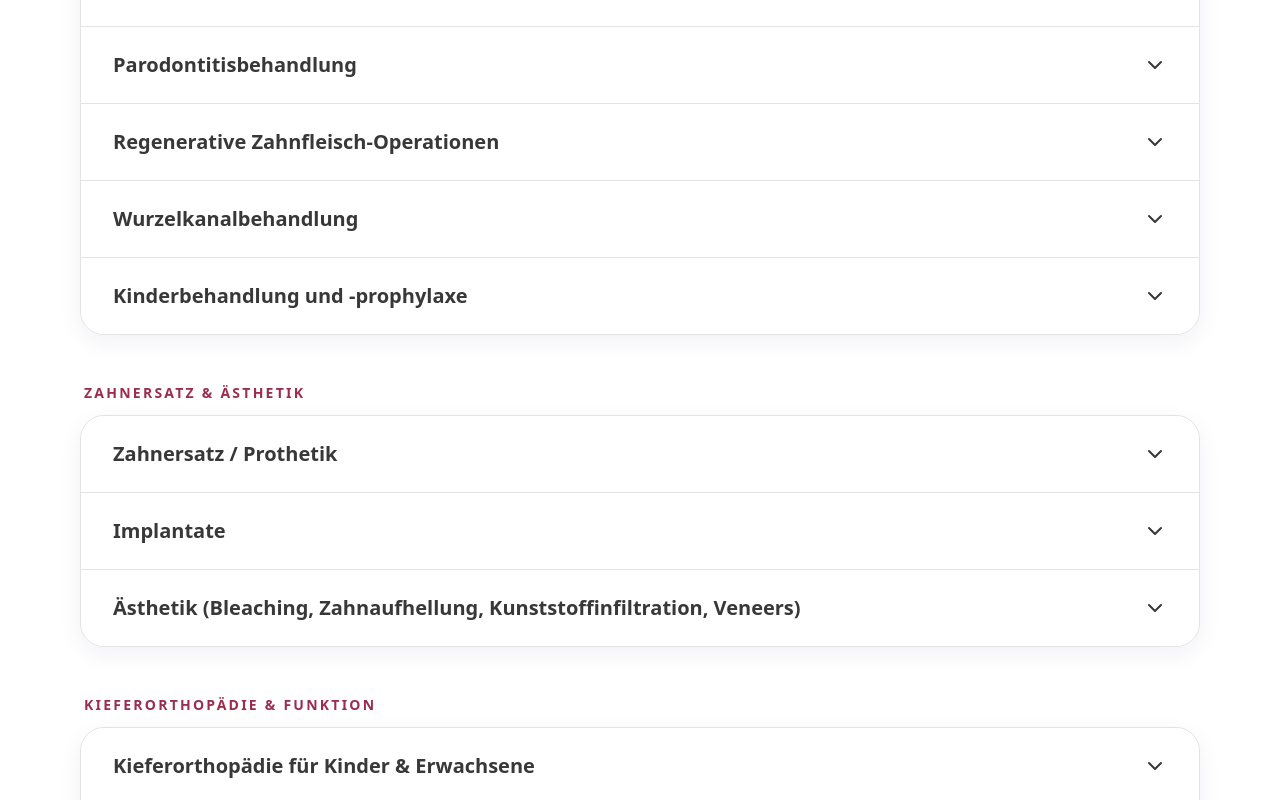
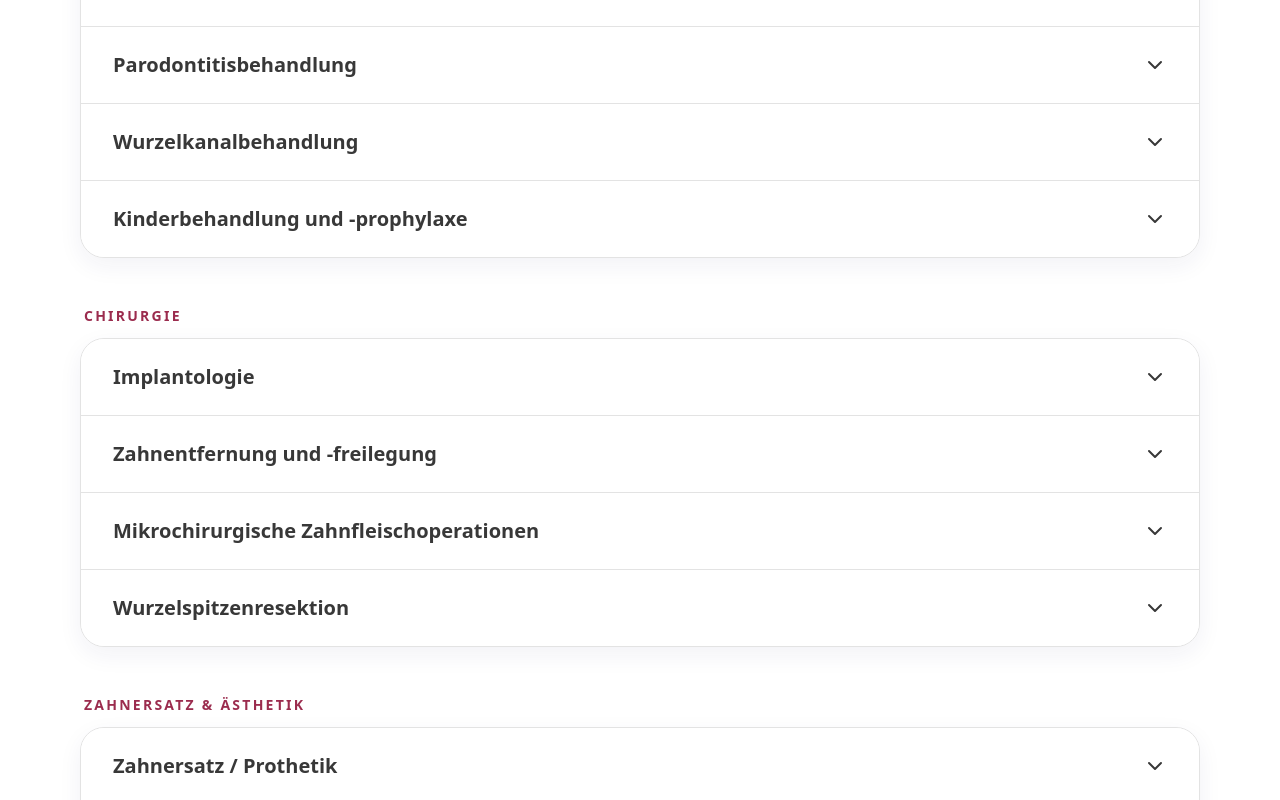
Before and after one commit to chrisknapp98/react-dentist-example, a Next.js app: page /leistungen in a window 1280 px wide. Shown: the part 1720-2520 px from the top of the page. Built offline with nearby package versions, Linux system fonts and the light colour scheme.

Commit message:
add chirurgie section and move/remove items

```diff
--- a/src/app/leistungen/services.ts
+++ b/src/app/leistungen/services.ts
@@ -1,5 +1,6 @@
 export enum ServiceCategory {
   VorsorgeUndZahnerhalt = "Vorsorge & Zahnerhalt",
+  Chirurgie = "Chirurgie",
   ZahnersatzUndAesthetik = "Zahnersatz & Ästhetik",
   KieferorthopaedieUndFunktion = "Kieferorthopädie & Funktion",
   DigitalePraxis = "Digitale Praxis",
@@ -7,6 +8,7 @@ export enum ServiceCategory {
 
 export const serviceCategories = [
   ServiceCategory.VorsorgeUndZahnerhalt,
+  ServiceCategory.Chirurgie,
   ServiceCategory.ZahnersatzUndAesthetik,
   ServiceCategory.KieferorthopaedieUndFunktion,
   ServiceCategory.DigitalePraxis,
@@ -43,11 +45,33 @@ export const services: readonly Service[] = [
     ],
   },
   {
-    category: ServiceCategory.ZahnersatzUndAesthetik,
-    title: "Implantate",
+    category: ServiceCategory.Chirurgie,
+    title: "Implantologie",
     paragraphs: [
-      "Implantate bieten eine moderne und langfristige Möglichkeit, fehlende Zähne zu ersetzen. Als künstliche Zahnwurzel bilden sie die Basis für einen festsitzenden oder herausnehmbaren, funktionellen und ästhetisch natürlichen Zahnersatz.",
-      "Dank unseres modernen 3D-Röntgengeräts können wir die anatomischen Strukturen bereits vor dem Eingriff dreidimensional darstellen und die Implantation präzise planen – direkt bei uns in der Praxis. So können wichtige anatomische Strukturen geschont und gleichzeitig die optimale Position des Implantats für eine funktionelle und ästhetisch hochwertige Versorgung bestimmt werden.",
+      "Implantate bieten eine zuverlässige und langfristige Möglichkeit, fehlende Zähne zu ersetzen. Als künstliche Zahnwurzel bilden sie die Basis für einen festsitzenden oder herausnehmbaren, funktionellen und ästhetischen Zahnersatz.",
+      "Dank unseres modernen 3D-Röntgengeräts (DVT) können wir die anatomischen Strukturen bereits vor dem Eingriff räumlich darstellen und die Implantation präzise planen – direkt bei uns in der Praxis. So können wichtige anatomische Strukturen geschont und gleichzeitig die optimale Position des Implantats für eine hochwertige Versorgung bestimmt werden.",
+    ],
+  },
+  {
+    category: ServiceCategory.Chirurgie,
+    title: "Zahnentfernung und -freilegung",
+    paragraphs: [
+      "Kann ein Zahn nicht mehr erhalten werden, ist eine Entfernung häufig nicht vermeidbar. Auch bei Weisheitszähnen prüfen wir sorgfältig, ob eine Entfernung empfehlenswert ist. Bei Bedarf unterstützt uns dabei eine dreidimensionale Röntgendiagnostik.",
+      "Verlagerte Zähne können wir operativ freilegen und anschließend mithilfe kieferorthopädischer Apparaturen schonend in die natürliche Zahnreihe eingliedern.",
+    ],
+  },
+  {
+    category: ServiceCategory.Chirurgie,
+    title: "Mikrochirurgische Zahnfleischoperationen",
+    paragraphs: [
+      "Unter bestimmten Voraussetzungen ist es möglich, Zahnfleisch- oder Knochenverlust operativ wiederherzustellen. Mithilfe von beispielsweise spezifischen Proteinen, Knochenersatzmaterialien oder Bindegewebstransplantaten können Knochendefekte oder Rezessionen effektiv mikrochirurgisch bei uns in der Praxis behandelt werden.",
+    ],
+  },
+  {
+    category: ServiceCategory.Chirurgie,
+    title: "Wurzelspitzenresektion",
+    paragraphs: [
+      "Wenn eine Entzündung an der Wurzelspitze trotz einer Wurzelkanalbehandlung bestehen bleibt, kann eine Wurzelspitzenresektion helfen, den betroffenen Zahn zu erhalten. Dabei wird die entzündete Wurzelspitze sowie das umliegende entzündete Gewebe entfernt.",
     ],
   },
   {
@@ -65,13 +89,6 @@ export const services: readonly Service[] = [
     title: "Parodontitisbehandlung",
     paragraphs: [
       "Parodontitis ist eine häufige Erkrankung des Zahnhalteapparats, die oft unbemerkt voranschreitet. Sie geht mit einem bakteriellen Ungleichgewicht der Mundhöhle einher und führt zu einer Entzündung des Zahnfleischs. Unbehandelt kann eine Parodontitis zum Verlust von Zähnen führen und über den Blutkreislauf Einfluss im gesamten Körper haben. Eine frühzeitige Diagnose und gezielte Behandlung helfen dabei, Zahnfleisch und Zahnhalteapparat langfristig gesund zu halten. Wichtig ist uns hierbei die Reinigung durch uns, aber vor allem auch die korrekte Anleitung unserer Patientinnen und Patienten zur besseren Mundhygiene zu Hause. Auch die regelmäßige professionelle Zahnreinigung ist ein entscheidender Bestandteil einer langfristigen Mundgesundheit.",
-    ],
-  },
-  {
-    category: ServiceCategory.VorsorgeUndZahnerhalt,
-    title: "Regenerative Zahnfleisch-Operationen",
-    paragraphs: [
-      "Unter bestimmten Voraussetzungen ist es möglich, Zahnfleisch- oder Knochenverlust operativ wiederherzustellen. Mithilfe von spezifischen Proteinen, Knochenersatzmaterialien oder Bindegewebstransplantaten können Knochendefekte oder Rezessionen effektiv mikrochirurgisch bei uns in der Praxis behandelt werden.",
     ],
   },
   {
```
